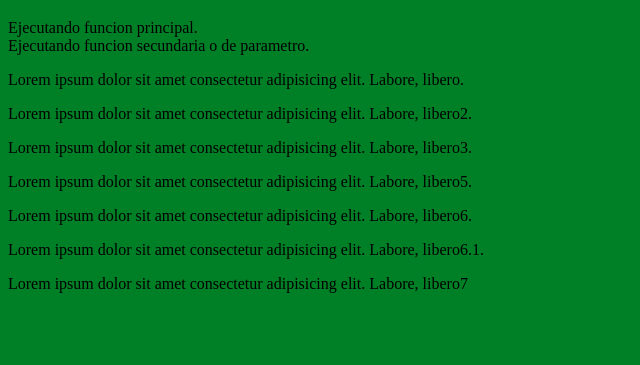
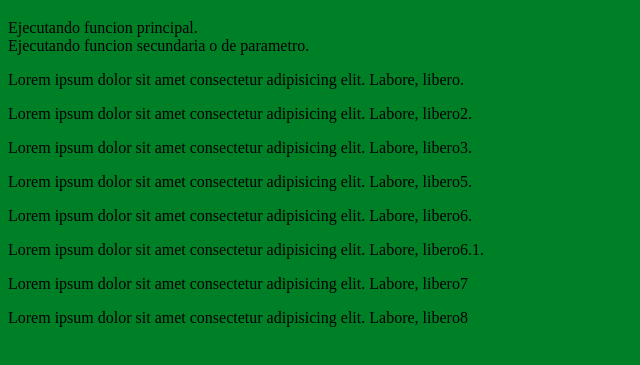
Before and after one commit to Edrson/practica1SA, a plain HTML site: page index.html in a window 1280 px wide. Shown: the part 61-426 px from the top of the page, without its empty margins (0-640 px from the left). Drawn offline with Linux system fonts and the light colour scheme.

Commit message:
se agrega 8

```diff
--- a/index.html
+++ b/index.html
@@ -22,6 +22,7 @@
 		<p>Lorem ipsum dolor sit amet consectetur adipisicing elit. Labore, libero6.</p>
 		<p>Lorem ipsum dolor sit amet consectetur adipisicing elit. Labore, libero6.1.</p>
 		<p>Lorem ipsum dolor sit amet consectetur adipisicing elit. Labore, libero7</p>
+		<p>Lorem ipsum dolor sit amet consectetur adipisicing elit. Labore, libero8</p>
 	</div>
 </div>
 
```
